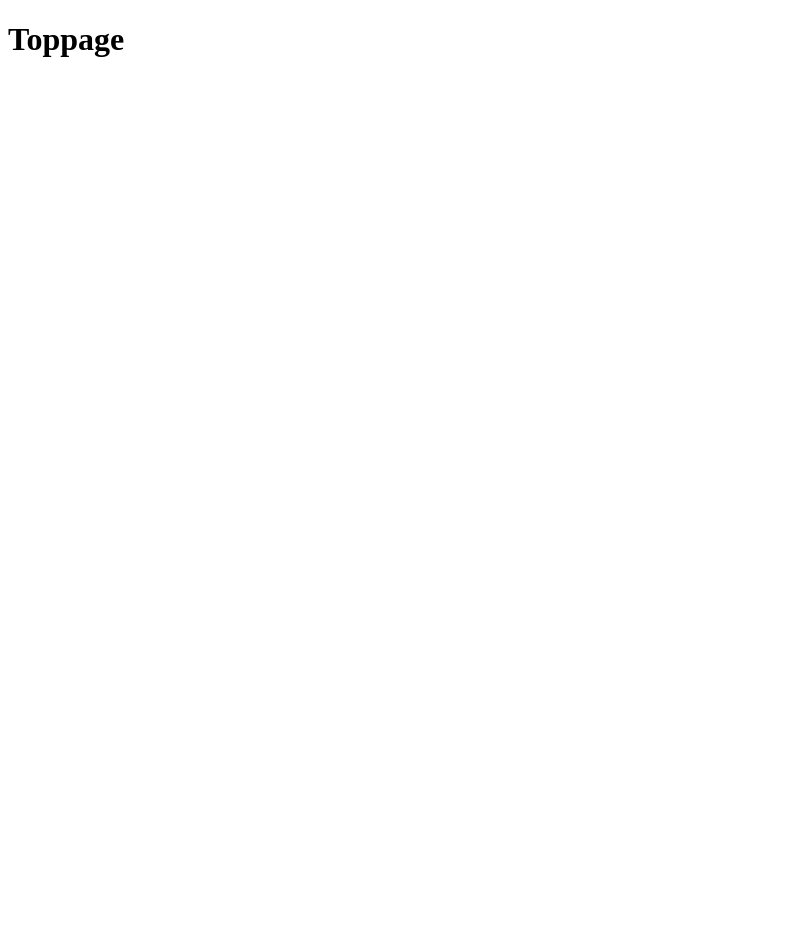
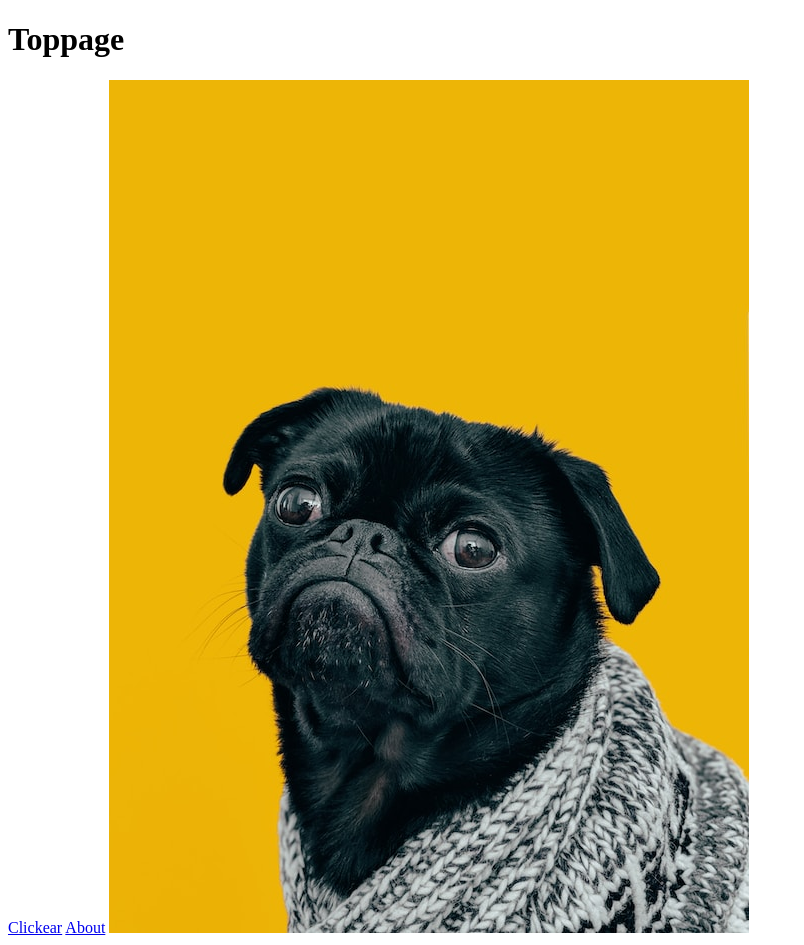
Before and after one commit to eml02/git_test, a plain HTML site: page odin-images-and-links/index.html in a window 1280 px wide. Shown: the whole page, without its empty margins (0-804 px from the left). Before the commit the page ends 800 px from the top, so only its background shows below. Drawn offline with Linux system fonts and the light colour scheme.

Commit message:
Updated index.html - Added about.html / images dir

```diff
--- a/odin-images-and-links/index.html
+++ b/odin-images-and-links/index.html
@@ -7,5 +7,10 @@
 <body>
     <h1>Toppage</h1>
 
+    <a href="http://www.theodinproject.com/about">Clickear</a>
+
+    <a href="./pages/about.html">About</a>
+
+    <img src="images/dog.jpg" alt="doggy dogg world">
 </body>
 </html>
```
Also changed, not shown: odin-images-and-links/pages/about.html (added, +13 -0 lines), odin-images-and-links/images/dog.jpg (added).
